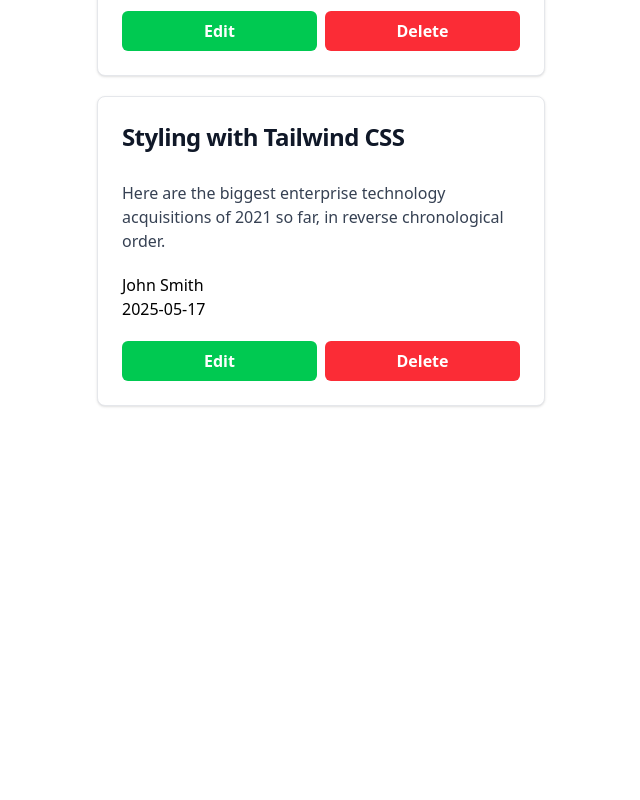
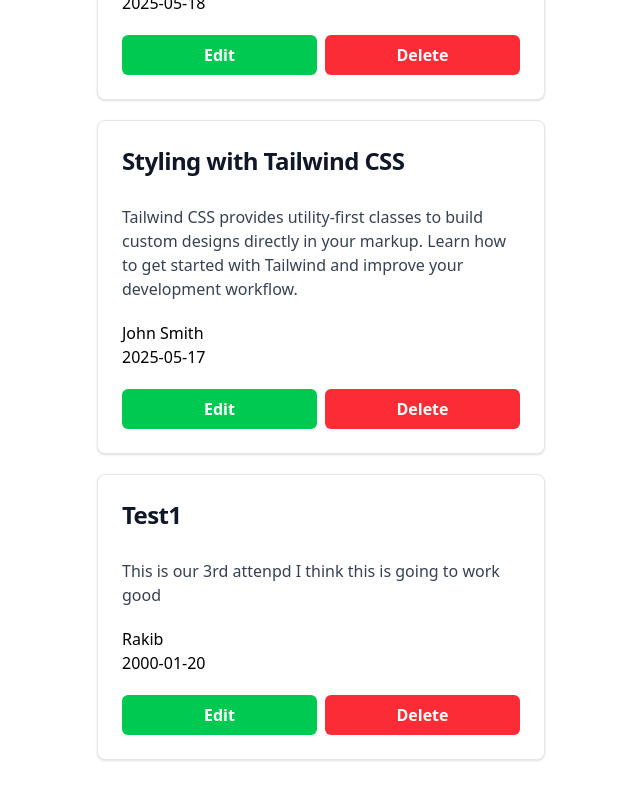
Before and after one commit to rakib00-dev/react-json-server, a React (Vite) app: page / in a window 1280 px wide. Shown: the part 502-1302 px from the top of the page, without its empty margins (47-687 px from the left). Before the commit the page ends 964 px from the top, so only its background shows below. Built offline with nearby package versions, Linux system fonts and the light colour scheme; data requests are answered from the project's data file.

Commit message:
added the adding functonlity to the json-server

```diff
--- a/data/db.json
+++ b/data/db.json
@@ -13,6 +13,13 @@
       "author": "John Smith",
       "date": "2025-05-17",
       "content": "Tailwind CSS provides utility-first classes to build custom designs directly in your markup. Learn how to get started with Tailwind and improve your development workflow."
+    },
+    {
+      "id": 1747656339211,
+      "title": "Test1",
+      "author": "Rakib",
+      "date": "2000-01-20",
+      "content": "This is our 3rd attenpd I think this is going to work good"
     }
   ]
 }
--- a/src/App.jsx
+++ b/src/App.jsx
@@ -35,7 +35,7 @@
       date,
       content,
     };
-    const res = await fetch('http://localhost:8000/blogs', {
+    await fetch('http://localhost:8000/blogs', {
       method: 'POST',
       headers: {
         'Content-Type': 'Application/json',
--- a/src/components/AddData.jsx
+++ b/src/components/AddData.jsx
@@ -13,8 +13,7 @@
           </h1>
 
           <p className="font-normal text-gray-700 dark:text-gray-400">
-            Here are the biggest enterprise technology acquisitions of 2021 so
-            far, in reverse chronological order.
+            {e.content}
           </p>
 
           <div className="grid">
--- a/src/components/TakeInput.jsx
+++ b/src/components/TakeInput.jsx
@@ -8,8 +8,12 @@
 
   const handleSubmit = (e) => {
     e.preventDefault();
-    console.log(23);
-    addBlog();
+    addBlog(
+      titleRef.current.value,
+      authorRef.current.value,
+      dateRef.current.value,
+      contentRef.current.value
+    );
   };
 
   return (
```
